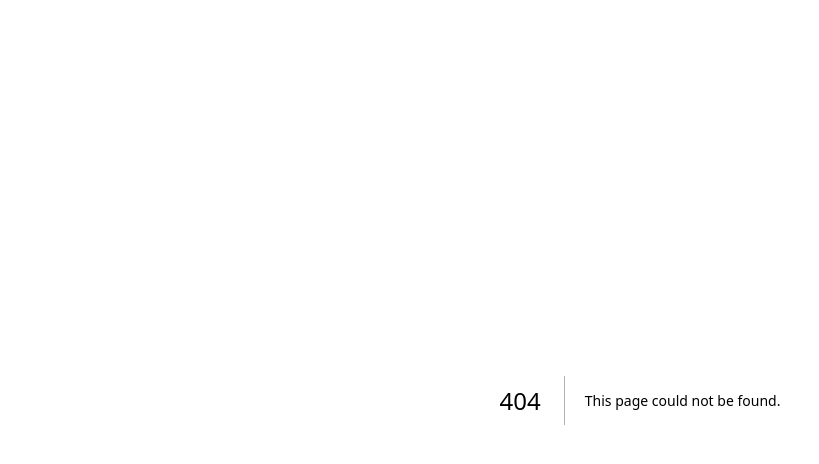
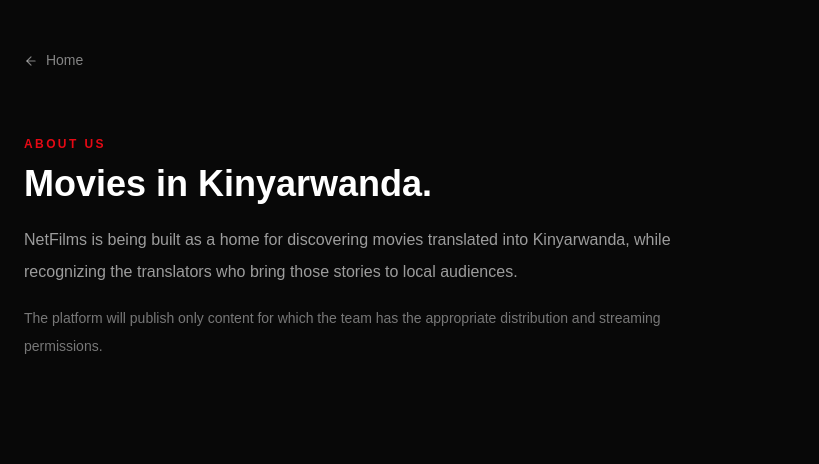
Before and after one commit to lioneljames568-netizen/netfilms, a Next.js app in the folder apps/web/: page /about in a window 1280 px wide. Before the commit this address had no page. Shown: the top 464 px of the page, without its empty margins (0-819 px from the left). Built offline with nearby package versions, Linux system fonts and the light colour scheme.

Commit message:
Add NetFilms API foundation and public information pages

```diff
--- /dev/null
+++ b/apps/web/src/app/about/page.tsx
@@ -0,0 +1,5 @@
+import { ArrowLeft } from "lucide-react";
+
+export default function AboutPage() {
+  return <main className="min-h-screen bg-ink text-white"><div className="container-nf py-12"><a href="/" className="text-sm text-white/50 hover:text-white"><ArrowLeft className="mr-1 inline" size={14}/> Home</a><section className="mt-16 max-w-2xl"><p className="text-xs font-bold uppercase tracking-[.2em] text-brand">About us</p><h1 className="mt-3 text-4xl font-black">Movies in Kinyarwanda.</h1><p className="mt-5 text-base leading-8 text-white/60">NetFilms is being built as a home for discovering movies translated into Kinyarwanda, while recognizing the translators who bring those stories to local audiences.</p><p className="mt-4 text-sm leading-7 text-white/45">The platform will publish only content for which the team has the appropriate distribution and streaming permissions.</p></section></div></main>;
+}
```
